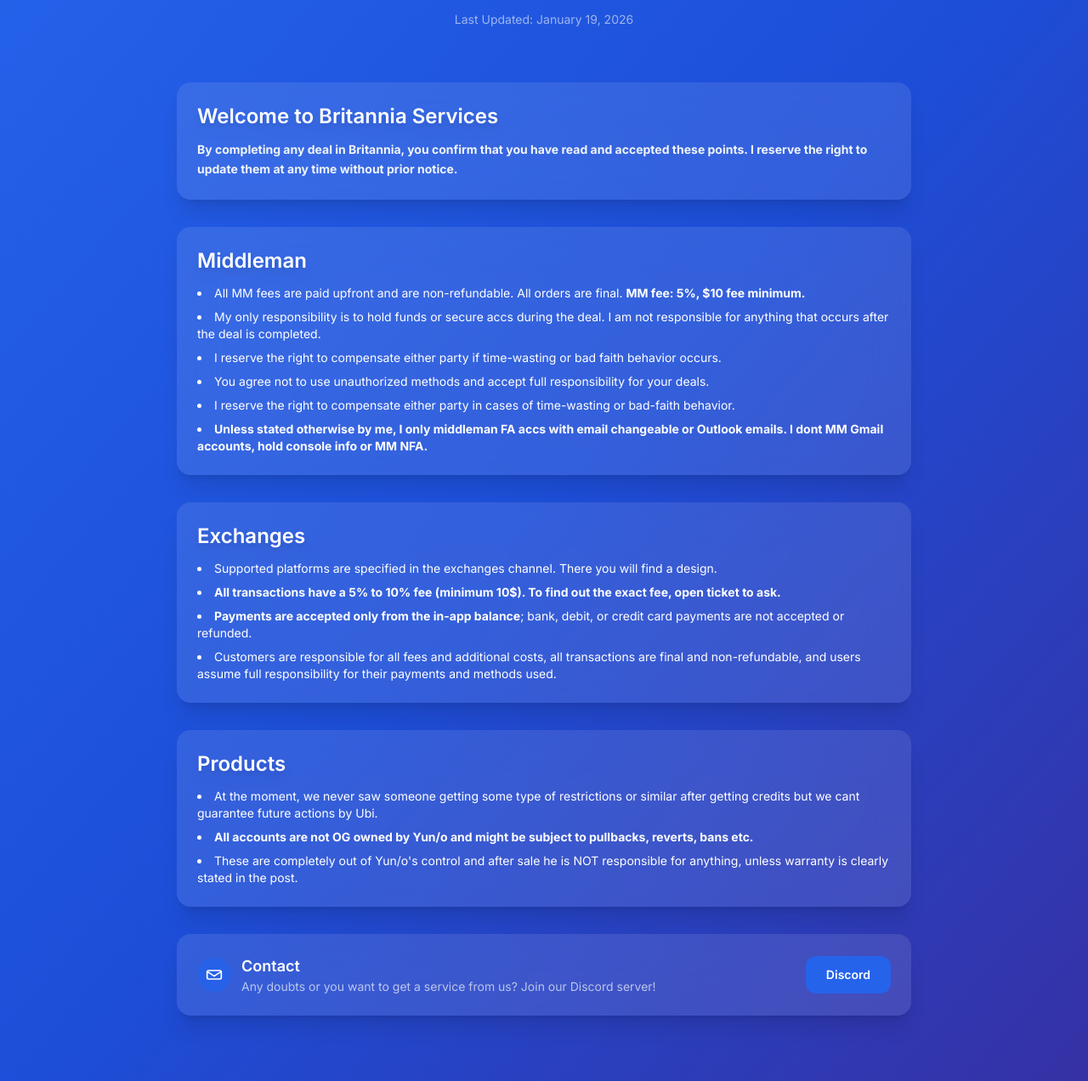
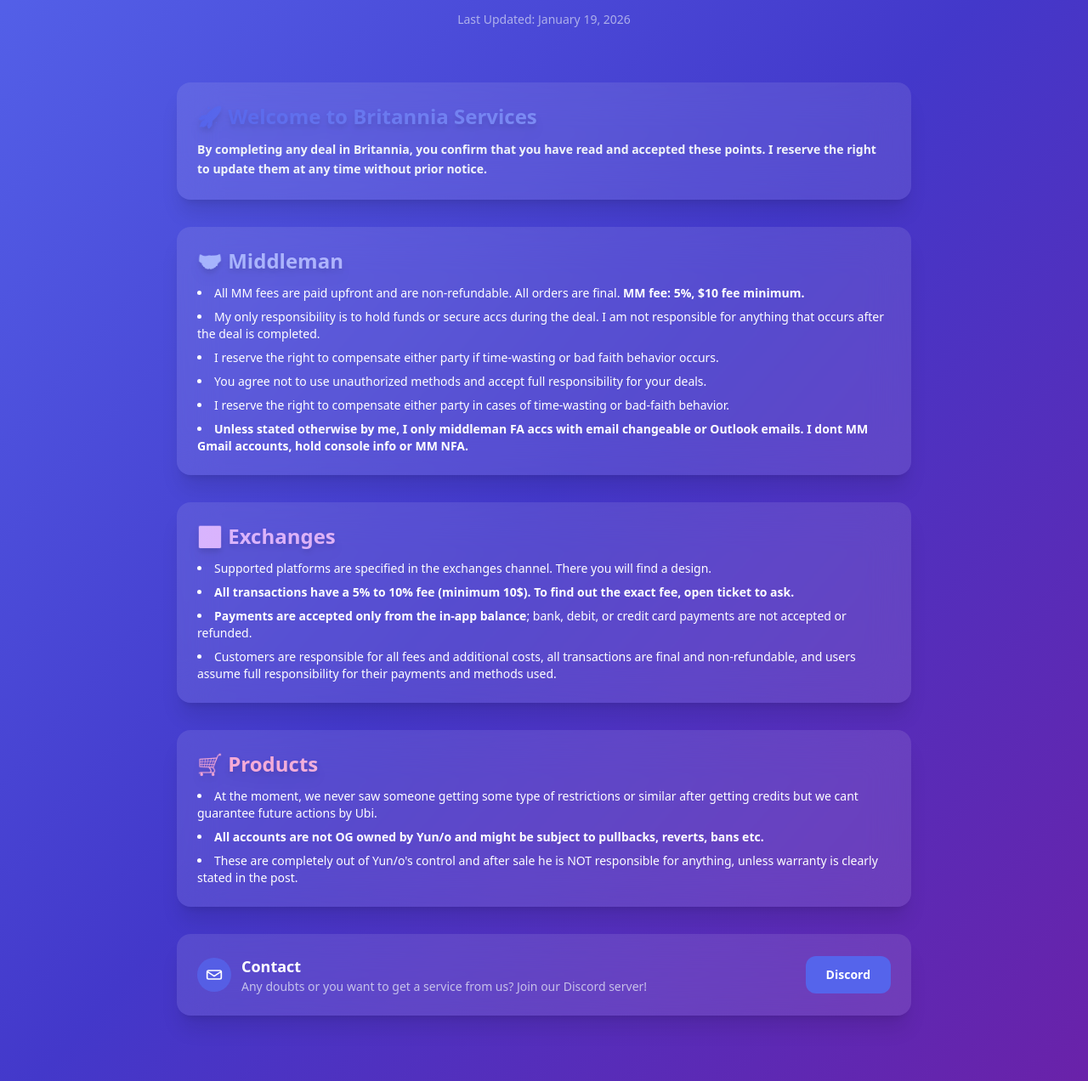
Before and after one commit to Wjndyy/britannia.tos, a plain HTML site: page index.html in a window 1280 px wide. Shown: the part 151-1423 px from the top of the page at 85% size. Drawn offline with nearby package versions, Linux system fonts and the light colour scheme.

Commit message:
Update index.html

```diff
--- a/index.html
+++ b/index.html
@@ -12,17 +12,19 @@
     tailwind.config = {
       theme: {
         extend: {
+          colors: {
+            britannia: '#5564eb'
+          },
           fontFamily: {
             inter: ['Inter', 'sans-serif'],
           },
         }
       }
-    }
   </script>
 </head>
 
 <body class="font-inter min-h-screen
-  bg-gradient-to-br from-blue-600 via-blue-700 to-indigo-800
+  bg-gradient-to-br from-[#5564eb] via-indigo-700 to-purple-800
   text-slate-100">
 
 
@@ -36,8 +38,8 @@
 <main class="max-w-4xl mx-auto px-4 space-y-8 pb-20">
 
   <section class="bg-white/10 backdrop-blur-xl rounded-2xl p-6 shadow-xl">
-    <h2 class="text-2xl font-semibold text-white drop-shadow-lg mb-3">
-  Welcome to Britannia Services
+    <h2 class="text-2xl font-semibold bg-gradient-to-r from-[#5564eb] to-indigo-300 bg-clip-text text-transparent drop-shadow-lg mb-3">
+  🚀 Welcome to Britannia Services
 </h2>
     <p class="text-sm opacity-100 leading-relaxed">
       <strong>By completing any deal in Britannia, you confirm that you have read and accepted these points.
@@ -46,8 +48,8 @@
   </section>
 
   <section class="bg-white/10 backdrop-blur-xl rounded-2xl p-6 shadow-xl">
-    <h2 class="text-2xl font-semibold text-white drop-shadow-lg mb-3">
-  Middleman
+    <h2 class="text-2xl font-semibold bg-gradient-to-r from-indigo-300 to-purple-300 bg-clip-text text-transparent drop-shadow-lg mb-3">
+  🤝 Middleman
 </h2>
     <ul class="list-disc list-inside text-sm text-white space-y-2">
 </li>
@@ -86,8 +88,8 @@
   </section>
 
   <section class="bg-white/10 backdrop-blur-xl rounded-2xl p-6 shadow-xl">
-    <h2 class="text-2xl font-semibold text-white drop-shadow-lg mb-3">
-      Exchanges
+    <h2 class="text-2xl font-semibold bg-gradient-to-r from-purple-300 to-pink-300 bg-clip-text text-transparent drop-shadow-lg mb-3">
+      🔄 Exchanges
     </h2>
     <ul class="list-disc list-inside text-sm text-white space-y-2">
       <li> Supported platforms are specified in the exchanges channel. There you will find a design. </li>
@@ -99,8 +101,8 @@
   </section>
 
   <section class="bg-white/10 backdrop-blur-xl rounded-2xl p-6 shadow-xl">
-    <h2 class="text-2xl font-semibold text-white drop-shadow-lg mb-3">
-      Products
+    <h2 class="text-2xl font-semibold bg-gradient-to-r from-pink-300 to-indigo-200 bg-clip-text text-transparent drop-shadow-lg mb-3">
+      🛒 Products
     </h2>
     <ul class="list-disc list-inside text-sm text-white space-y-2">
       <li>
@@ -113,7 +115,7 @@
 
   <section class="bg-white/10 backdrop-blur-xl rounded-2xl p-6 shadow-xl flex flex-col md:flex-row items-center justify-between gap-4">
     <div class="flex items-center gap-3">
-      <div class="w-10 h-10 flex items-center justify-center rounded-full bg-blue-600/80">
+      <div class="w-10 h-10 flex items-center justify-center rounded-full bg-[#5564eb]/80">
         <svg xmlns="http://www.w3.org/2000/svg" class="w-5 h-5 text-white" fill="none"
              viewBox="0 0 24 24" stroke="currentColor">
           <path stroke-linecap="round" stroke-linejoin="round" stroke-width="2"
@@ -129,7 +131,7 @@
     <a href="https://discord.gg/evergarden"
        target="_blank"
        rel="noopener noreferrer"
-       class="inline-flex items-center gap-2 px-6 py-3 rounded-xl bg-blue-600 text-white text-sm font-semibold hover:bg-blue-700 transition">
+       class="inline-flex items-center gap-2 px-6 py-3 rounded-xl bg-[#5564eb] text-white text-sm font-semibold hover:bg-indigo-600 transition">
       Discord
     </a>
   </section>
```
